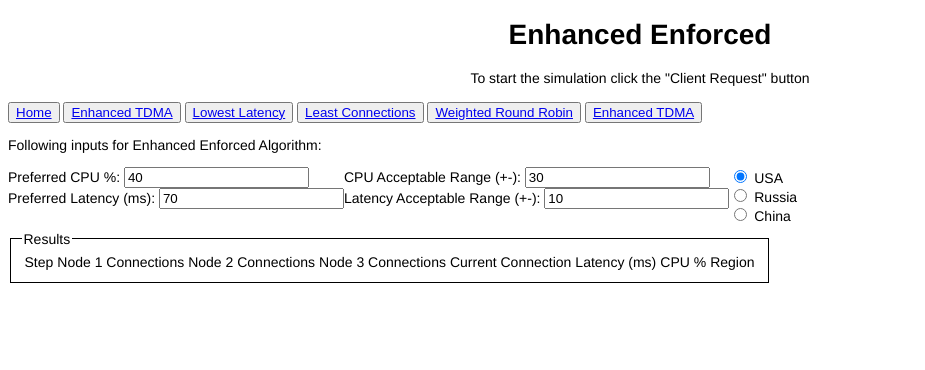
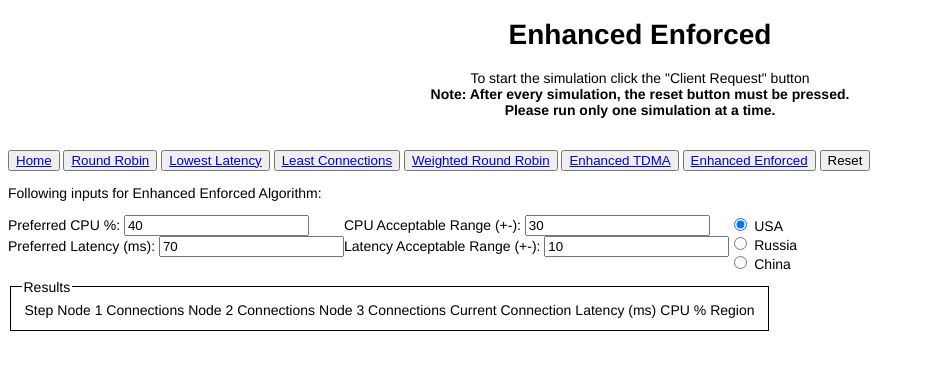
Before and after one commit to MelitonPadilla/CPE400LoadBalancing, a plain HTML site: page cyto/enhancedEnforced/index.html in a window 1280 px wide. Shown: the whole page, without its empty margins (0-925 px from the left). Drawn offline with nearby package versions, Linux system fonts and the light colour scheme; a script that the page names is missing.

Commit message:
fixed buttons

```diff
--- a/cyto/cytoSimulation.js
+++ b/cyto/cytoSimulation.js
@@ -1,3 +1,6 @@
+function reset() {
+    location.reload();
+}
 
 function printResults(arr){
 
--- a/cyto/enhancedEnforced/index.html
+++ b/cyto/enhancedEnforced/index.html
@@ -16,13 +16,21 @@
     <h1>Enhanced Enforced</h1>
     <div style="    width: 100%;
     text-align: center;">To start the simulation click the "Client Request" button</div>
+    <div style="    width: 100%;
+    text-align: center;">
+        <strong>Note: After every simulation, the reset button must be pressed.
+        <br>Please run only one simulation at a time.</strong>
+    </div>
+    <br>
     </br>
     <button><a href="../../index.html">Home</a></button>
-    <button><a href="../Round-robin/index.html">Enhanced TDMA</a></button>
+    <button><a href="../Round-robin/index.html">Round Robin</a></button>
     <button><a href="../LowestLatency/index.html">Lowest Latency</a></button>
     <button><a href="../leastConnections/index.html">Least Connections</a></button>
     <button><a href="../Weighted/index.html">Weighted Round Robin</a></button>
     <button><a href="../enhancedTDMA/index.html">Enhanced TDMA</a></button>
+    <button><a href="index.html">Enhanced Enforced</a></button>
+    <input type="button" id="reset" value="Reset" onclick="reset()">
     <div>
         <p>Following inputs for Enhanced Enforced Algorithm:</p>
         <div class="input" width="100px">
```
Also changed, not shown: cyto/LowestLatency/index.html (+10 -3 lines), cyto/Round-robin/index.html (+7 -0 lines), cyto/Weighted/index.html (+9 -2 lines), cyto/enhancedTDMA/index.html (+9 -2 lines), cyto/leastConnections/index.html (+10 -3 lines), 1 other file.
